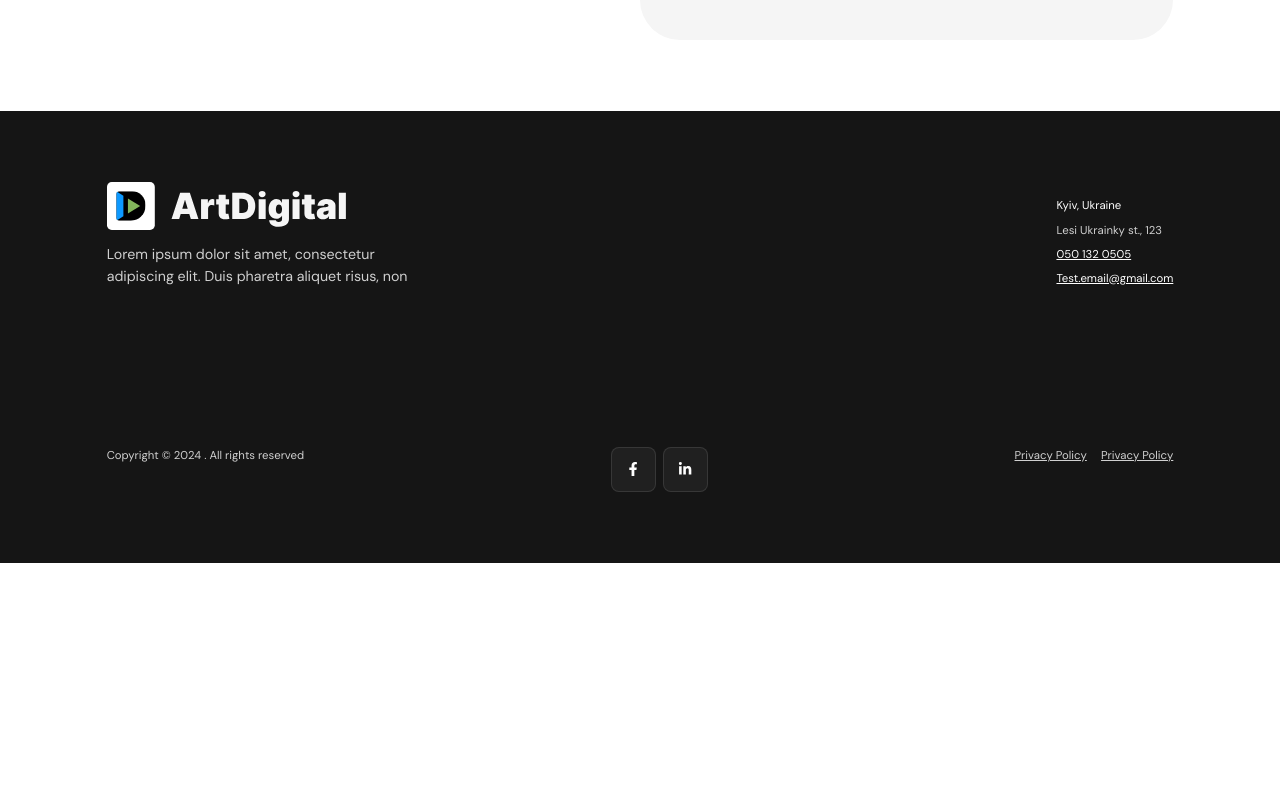
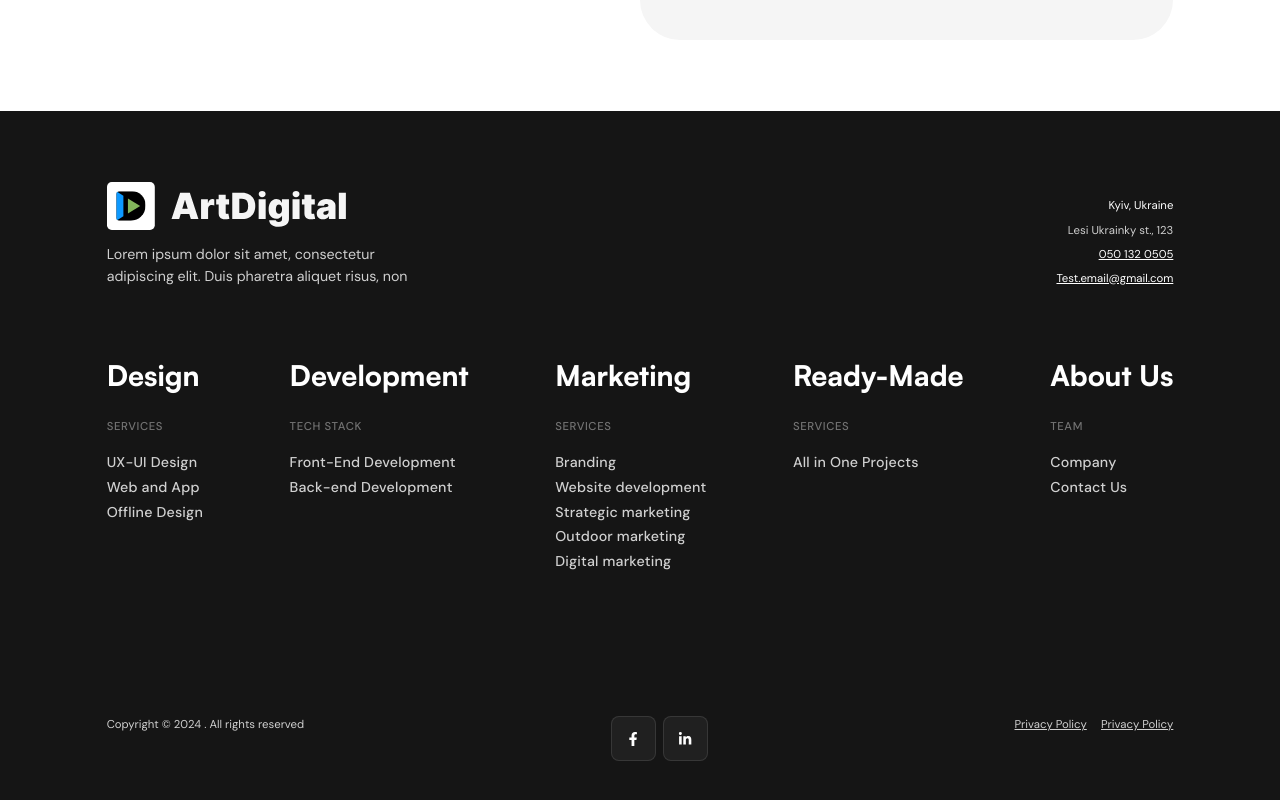
Before and after one commit to 7erhii/ArtDigital, a Next.js app: page /en/about in a window 1280 px wide. Shown: the part 1748-2548 px from the top of the page. Before the commit the page ends 2311 px from the top, so only its background shows below. Built offline with nearby package versions, Linux system fonts and the light colour scheme.

Commit message:
added footer

```diff
--- a/messages/en.json
+++ b/messages/en.json
@@ -447,7 +447,50 @@
         "phone": "050 132 0505",
         "email": "Test.email@gmail.com"
       }
-    }
+    },
+    "FooterItems": [
+      {
+        "Title": "Design",
+        "Subtitle": "Services",
+        "Points": [
+          { "Text": "UX-UI Design", "Link": "frontend" },
+          { "Text": "Web and App", "Link": "frontend" },
+          { "Text": "Offline Design", "Link": "frontend" }
+        ]
+      },
+      {
+        "Title": "Development",
+        "Subtitle": "Tech Stack",
+        "Points": [
+          { "Text": "Front-End Development ", "Link": "frontend" },
+          { "Text": "Back-end Development", "Link": "frontend" }
+        ]
+      },
+      {
+        "Title": "Marketing",
+        "Subtitle": "Services",
+        "Points": [
+          { "Text": "Branding", "Link": "frontend" },
+          { "Text": "Website development", "Link": "frontend" },
+          { "Text": "Strategic marketing", "Link": "frontend" },
+          { "Text": "Outdoor marketing", "Link": "frontend" },
+          { "Text": "Digital marketing", "Link": "frontend" }
+        ]
+      },
+      {
+        "Title": "Ready-Made",
+        "Subtitle": "Services",
+        "Points": [{ "Text": "All in One Projects", "Link": "frontend" }]
+      },
+      {
+        "Title": "About Us",
+        "Subtitle": "Team",
+        "Points": [
+          { "Text": "Company", "Link": "frontend" },
+          { "Text": "Contact Us", "Link": "frontend" }
+        ]
+      }
+    ]
   },
   "Colophon": {
     "copyright": "Copyright © 2024 . All rights reserved",
--- a/src/app/[locale]/page.js
+++ b/src/app/[locale]/page.js
@@ -78,7 +78,7 @@ export default function HomePage({ params: { locale } }) {
       <Industries />
       <ContactForm data={contactFormData} />
       <Faq page="MainPageItems" />
-      <Footer />
+      <Footer locale={locale} />
       <Colophon />
     </div>
   );
--- a/src/components/Footer/Footer.jsx
+++ b/src/components/Footer/Footer.jsx
@@ -5,8 +5,9 @@ import { useTranslations } from "next-intl";
 import styles from "./Footer.module.css";
 import mainLogo from "@/assets/icons/MainLogoWhite.svg";
 
-export default function Footer() {
+export default function Footer({ locale }) {
   const t = useTranslations("Footer");
+  const footerItemsObj = t.raw("FooterItems");
 
   return (
     <div className={styles.FooterContainer}>
@@ -28,7 +29,30 @@ export default function Footer() {
           </Link>
         </div>
       </div>
-      <div className={styles.FooterMenu}></div>
+      <nav className={styles.FooterMenu}>
+        {footerItemsObj.map((item, index) => (
+          <div key={index} className={styles.FooterMenuItem}>
+            <div className={styles.FooterMenuTitle}>
+              <p>{item.Title}</p>
+            </div>
+            <div className={styles.FooterMenuSubitle}>
+              <p>{item.Subtitle}</p>
+            </div>
+            <ul className={styles.FooterMenuList}>
+              {item.Points.map((point, subIndex) => (
+                <li key={`point-${index}-${subIndex}`}>
+                  <Link
+                    className={styles.FooterMenuLink}
+                    href={`/${locale}/${point.Link}`}
+                  >
+                    <p>{point.Text}</p>
+                  </Link>
+                </li>
+              ))}
+            </ul>
+          </div>
+        ))}
+      </nav>
     </div>
   );
 }
--- a/src/components/Footer/Footer.module.css
+++ b/src/components/Footer/Footer.module.css
@@ -29,7 +29,7 @@
   color: rgba(255, 255, 255, 0.8);
 }
 
-.FooterCompany img{
+.FooterCompany img {
   width: 100%;
   max-width: 17em;
 }
@@ -38,6 +38,7 @@
   display: flex;
   flex-direction: column;
   gap: 0.5em;
+  text-align: end;
 }
 
 .FooterContacts h3 {
@@ -52,6 +53,51 @@
   color: rgba(255, 255, 255);
   font-size: 0.8em;
   text-decoration: underline;
+}
+
+.FooterMenu {
+  display: flex;
+  width: 100%;
+  justify-content: space-between;
+  margin-top: 3.5em;
+}
+
+.FooterMenuItem {
+  display: flex;
+  flex-direction: column;
+}
+
+.FooterMenuTitle > p {
+  font-family: "Satoshi", sans-serif;
+  font-size: 2em;
+  font-weight: 800;
+}
+.FooterMenuSubitle {
+  margin-top: 1.5em;
+}
+.FooterMenuSubitle > p {
+  text-transform: uppercase;
+  font-size: 0.8em;
+  font-weight: 500;
+  color: hwb(0 100% 0% / 0.4);
+  letter-spacing: 0.6px;
+}
+
+.FooterMenuList {
+  margin-top: 1em;
+  list-style: none;
+}
+.FooterMenuLink > p {
+  font-size: 1em;
+  font-weight: 500;
+  color: hwb(0 100% 0% / 0.8);
+  cursor: pointer;
+  transition: color 0.24s ease-in-out;
+  line-height: 175%;
+  letter-spacing: 0.2px;
+}
+.FooterMenuLink:hover > p {
+  color: #fff;
 }
 
 /* .AchievementsSection {
```
